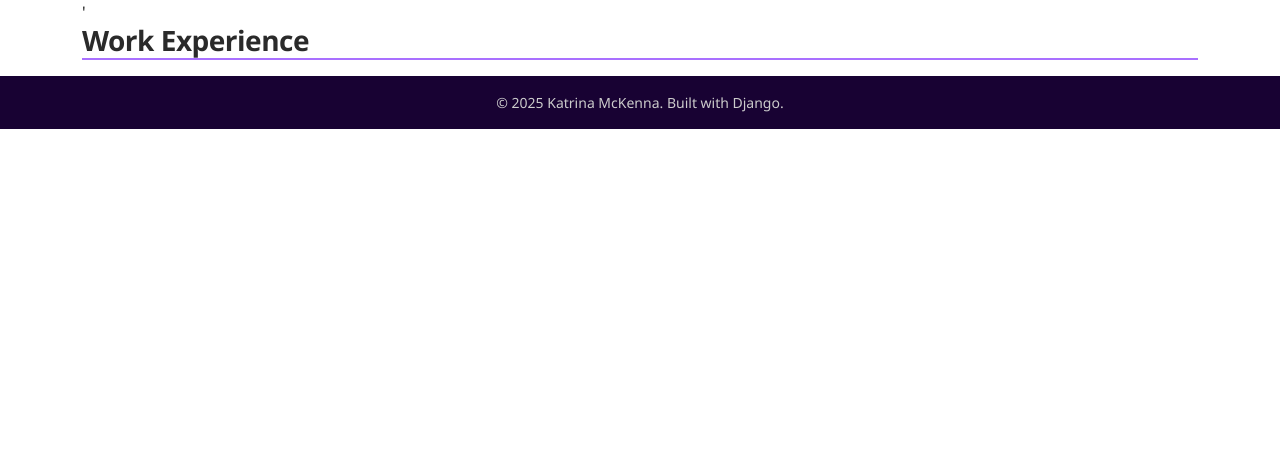
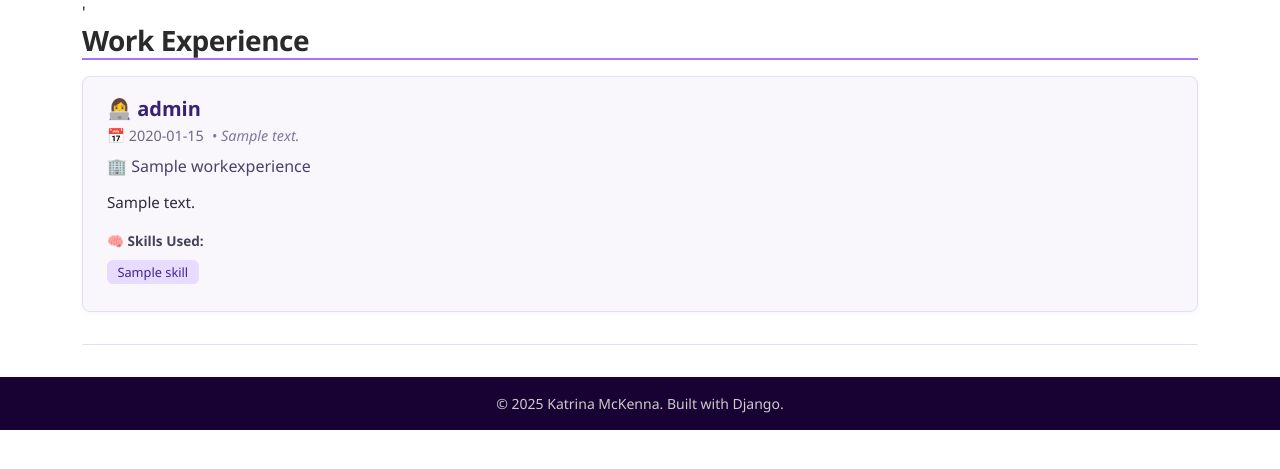
Before and after one commit to kmckenna/django-portfolio, a Django app: page /experience/ in a window 1280 px wide. Shown: the part 239-708 px from the top of the page. Run offline with Django 4.2, Linux system fonts and the light colour scheme; tables that the repository leaves empty hold one stand-in row (values such as "Sample post"); some libraries are stand-ins or nearby versions.

Commit message:
Work Eperience

```diff
--- a/src/main/models.py
+++ b/src/main/models.py
@@ -35,11 +35,15 @@ class Page(BaseModel):
 class WorkExperience(BaseModel):
     experience_role = models.TextField(max_length=200)
     experience_company_name = models.TextField(max_length=200)
+    experience_show_company_name = models.BooleanField(default=False)
+    experience_company_anon = models.TextField(max_length=200, null=True, blank=True)
     experience_dates = models.TextField(max_length=200)
     experience_description = HTMLField(max_length=4000)
+    experience_skills = models.ManyToManyField('Skill', related_name='workexperience', blank=True)
+    experience_context = models.TextField(max_length=200, blank=True, null=True)
 
     def __str__(self):
-        return self.experience_role
+        return f"{self.experience_role}-{self.experience_company_name}"
 
 
 class Proficiency(BaseModel):
@@ -75,6 +79,10 @@ class Project(BaseModel):
     project_name = models.TextField(max_length=200)
     project_description = HTMLField(max_length=4000)
     project_link = models.TextField(max_length=200)
+    project_show_link = models.BooleanField(default=True)
+    project_github_link = models.TextField(max_length=400, blank=True, null=True)
+    project_show_github_link = models.BooleanField(default=True)
+
     # Foreign key to ProjectSection
     project_section = models.ForeignKey(Section, on_delete=models.CASCADE, related_name='projects')
     project_skills = models.ManyToManyField('Skill', related_name='projects', blank=True)
--- a/src/main/static/css/styles.css
+++ b/src/main/static/css/styles.css
@@ -524,12 +524,12 @@ ul.skills-list {
   /* border: 1px solid #ddd; Gray border */
   border-radius: 4px;  /* Rounded border */
   padding: 5px; /* Some padding */
-  width: 150px; /* Set a small width */
+  width: 125px; /* Set a small width */
   margin: 1rem;
 }
 
 .project-image {
-  width: 175px;
+  width: 135px;
   float: left;
 }
 
@@ -538,3 +538,137 @@ ul.skills-list {
   display: table;
   clear: both;
 }
+
+.project-links .btn {
+  font-weight: 500;
+  border-radius: 0.4rem;
+  padding: 0.25rem 0.75rem;
+  transition: background-color 0.2s ease;
+}
+
+.project-links .btn:hover {
+  opacity: 0.9;
+}
+
+.project-detail-link {
+  display: inline-block;
+  padding: 0.4rem 0.75rem;
+  background-color: #ece4ff;
+  color: #5a2bb5;
+  border-radius: 0.4rem;
+  font-weight: 500;
+  font-size: 0.9rem;
+  text-decoration: none;
+  transition: background-color 0.2s ease;
+}
+
+.project-detail-link:hover {
+  background-color: #d5c4ff;
+  color: #421f94;
+}
+
+.experience-card {
+  background-color: #f9f7fc;
+  border: 1px solid #e1dff1;
+  border-radius: 0.5rem;
+  padding: 1.25rem 1.5rem;
+  margin-bottom: 1.75rem;
+  box-shadow: 0 1px 4px rgba(90, 43, 181, 0.06);
+}
+
+.experience-title {
+  margin-bottom: 0.25rem;
+  font-size: 1.25rem;
+  font-weight: 600;
+  color: #381f78;
+}
+
+.experience-dates {
+  font-size: 0.9rem;
+  color: #6c6a80;
+  margin-bottom: 0.5rem;
+}
+
+.experience-company-name {
+  font-size: 1rem;
+  font-weight: 500;
+  color: #4a426a;
+  margin-bottom: 0.75rem;
+}
+
+.experience-description {
+  font-size: 0.95rem;
+  line-height: 1.6;
+  margin-bottom: 1rem;
+  color: #2d2b3c;
+}
+
+.experience-skills {
+  font-size: 0.85rem;
+}
+
+.experience-skills strong {
+  display: block;
+  margin-bottom: 0.4rem;
+  color: #44425a;
+}
+
+.experience-skills .badge {
+  display: inline-block;
+  margin: 0.2rem 0.4rem 0.4rem 0;
+  background-color: #e7dbff;
+  color: #3b2594;
+  font-weight: 500;
+  font-size: 0.8rem;
+  padding: 0.35rem 0.65rem;
+  border-radius: 0.4rem;
+  transition: background-color 0.2s ease;
+}
+
+.experience-skills .badge:hover {
+  background-color: #d6c7ff;
+}
+
+.experience-company-name.anon {
+  /* font-style: italic; */
+  color: #6c6a80;
+}
+
+.experience-company-name,
+.experience-dates,
+.experience-title {
+  display: flex;
+  align-items: center;
+  gap: 0.5rem;
+}
+
+.experience-separator {
+  border: none;
+  border-top: 1px solid #cfcbe6;
+  margin: 2rem 0;
+  opacity: 0.6;
+}
+
+.experience-wrapper {
+  border-left: 2px solid #d6c7ff;
+  padding-left: 1.5rem;
+  margin-left: 0.5rem;
+}
+
+.experience-card::before {
+  content: "";
+  display: inline-block;
+  width: 10px;
+  height: 10px;
+  background-color: #7a5dd1;
+  border-radius: 50%;
+  position: absolute;
+  left: -1.1rem;
+  top: 1.2rem;
+}
+
+.experience-context {
+  font-style: italic;
+  color: #7c78a0;
+  font-size: 0.9rem;
+}
--- a/src/main/views.py
+++ b/src/main/views.py
@@ -87,9 +87,9 @@ def project_detail(request, id):
 
 
 def experience_overview(request):
-    workexperience = WorkExperience.objects.filter(is_active=True).order_by('sequence')
+    experiences = WorkExperience.objects.filter(is_active=True).order_by('sequence')
 
 
     return render(request, 'main/experience.html', {
-        'workexperience': workexperience,
+        'experiences': experiences,
     })
--- a/src/templates/main/experience.html
+++ b/src/templates/main/experience.html
@@ -5,5 +5,49 @@
 
   {% include "../partials/_page_title.html" with title="Work Experience"%}
 
+        {% for experience in experiences.all %}
+          <div class="experience-card">
+            <h3 class="experience-title">👩‍💻 {{ experience.experience_role }}</h3>
+            <!-- <div class="experience-dates">📅 {{ experience.experience_dates }}</div> -->
+
+            <div class="experience-dates">
+              📅 {{ experience.experience_dates }}
+              {% if experience.experience_context %}
+                <span class="experience-context"> • {{ experience.experience_context }}</span>
+              {% endif %}
+            </div>
+
+            {% if experience.experience_show_company_name %}
+              <div class="experience-company-name">🏢 {{ experience.experience_company_name }}</div>
+            {% else %}
+              <div class="experience-company-name anon">🔒 {{ experience.experience_company_anon }}</div>
+            {% endif %}
+
+            <p class="experience-description">{{ experience.experience_description|safe }}</p>
+
+            {% if experience.experience_skills.all %}
+              <div class="experience-skills">
+                <strong>🧠 Skills Used:</strong>
+                {% for skill in experience.experience_skills.all %}
+
+                    <span class="badge" title="{{ skill.skill_proficiency.proficiency_name }}">
+                    {{ skill.skill_name }}
+                    </span>
+
+                {% endfor %}
+              </div>
+            {% endif %}
+
+          </div><hr class="experience-separator">
+
+        {% endfor %}
+
 
 {% endblock %}
+
+
+<!-- Field	Icon Suggestion
+Role/Title	👩‍💻 or 🧑‍🏭
+Company Name	🏢
+Dates	📅
+Skills	🛠 or 🧠 or 💡 -->
```
Also changed, not shown: src/main/admin.py (+5 -2 lines), src/templates/main/project_detail.html (+15 -0 lines), src/templates/main/projects.html (+25 -2 lines), src/main/migrations/0017_project_project_github_link.py (added), src/main/migrations/0018_workexperience_experience_company_anon_and_more.py (added), src/main/migrations/0019_project_project_show_github_link_and_more.py (added), src/main/migrations/0020_remove_workexperience_experience_company_description_and_more.py (added), src/main/migrations/0021_workexperience_experience_skills.py (added), src/main/migrations/0022_workexperience_experience_context.py (added).
